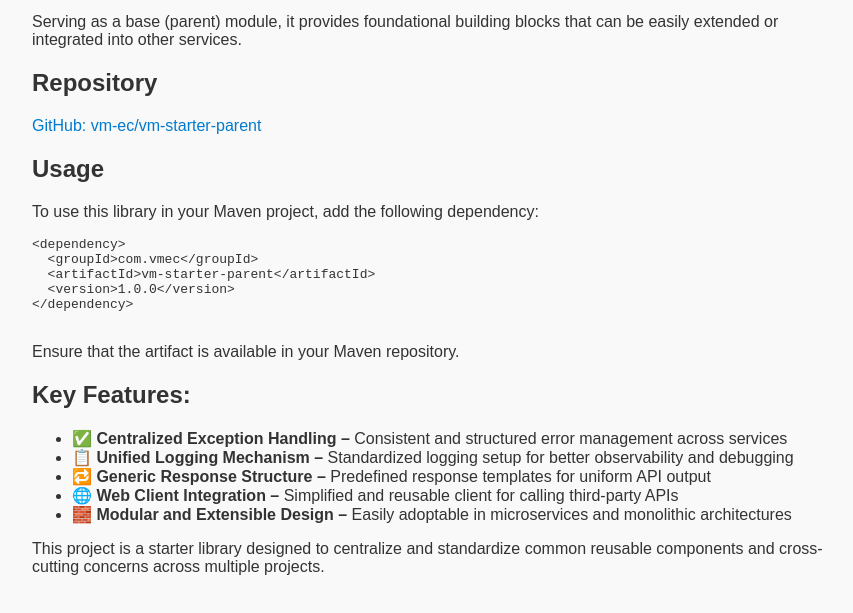
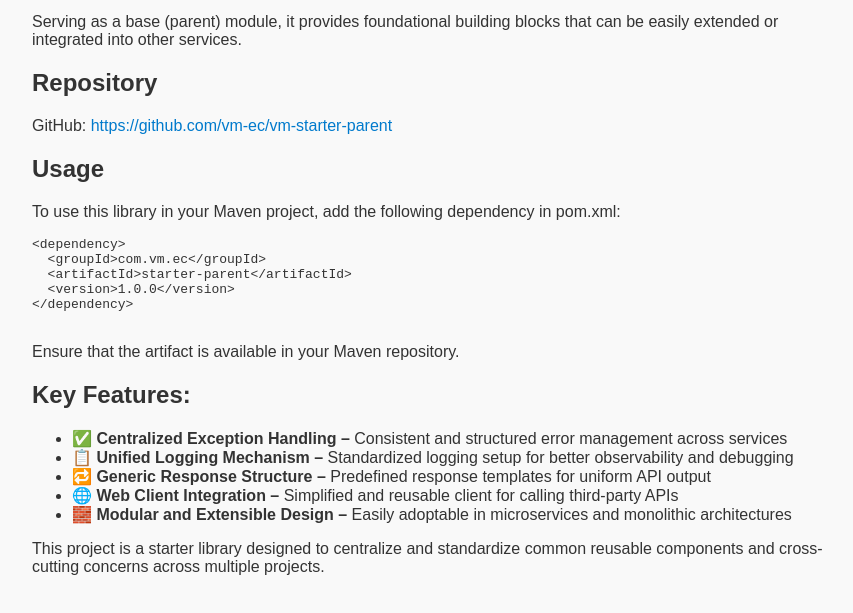
Before and after one commit to vm-ec/vm-starter-parent, a plain HTML site: page index.html in a window 1280 px wide. Shown: the part 129-742 px from the top of the page, without its empty margins (208-1061 px from the left). Drawn offline with Linux system fonts and the light colour scheme.

```diff
--- a/index.html
+++ b/index.html
@@ -33,18 +33,17 @@
   <p>This project is a starter library designed to centralize and standardize common reusable components and cross-cutting concerns across multiple projects.</p>
   <p>Serving as a base (parent) module, it provides foundational building blocks that can be easily extended or integrated into other services.</p>
   <h2>Repository</h2>
-  <p><a href="https://github.com/vm-ec/vm-starter-parent">GitHub: vm-ec/vm-starter-parent</a></p>
+  <p>GitHub: <a href="https://github.com/vm-ec/vm-starter-parent">https://github.com/vm-ec/vm-starter-parent</a></p>
   <h2>Usage</h2>
-  <p>To use this library in your Maven project, add the following dependency:</p>
+  <p>To use this library in your Maven project, add the following dependency in pom.xml:</p>
   <pre>
 &lt;dependency&gt;
-  &lt;groupId&gt;com.vmec&lt;/groupId&gt;
-  &lt;artifactId&gt;vm-starter-parent&lt;/artifactId&gt;
+  &lt;groupId&gt;com.vm.ec&lt;/groupId&gt;
+  &lt;artifactId&gt;starter-parent&lt;/artifactId&gt;
   &lt;version&gt;1.0.0&lt;/version&gt;
 &lt;/dependency&gt;
     </pre>
   <p>Ensure that the artifact is available in your Maven repository.</p>
-
   <h2>Key Features:</h2>
   <ul>
   <li><b>✅ Centralized Exception Handling –</b> Consistent and structured error management across services</li>
```
